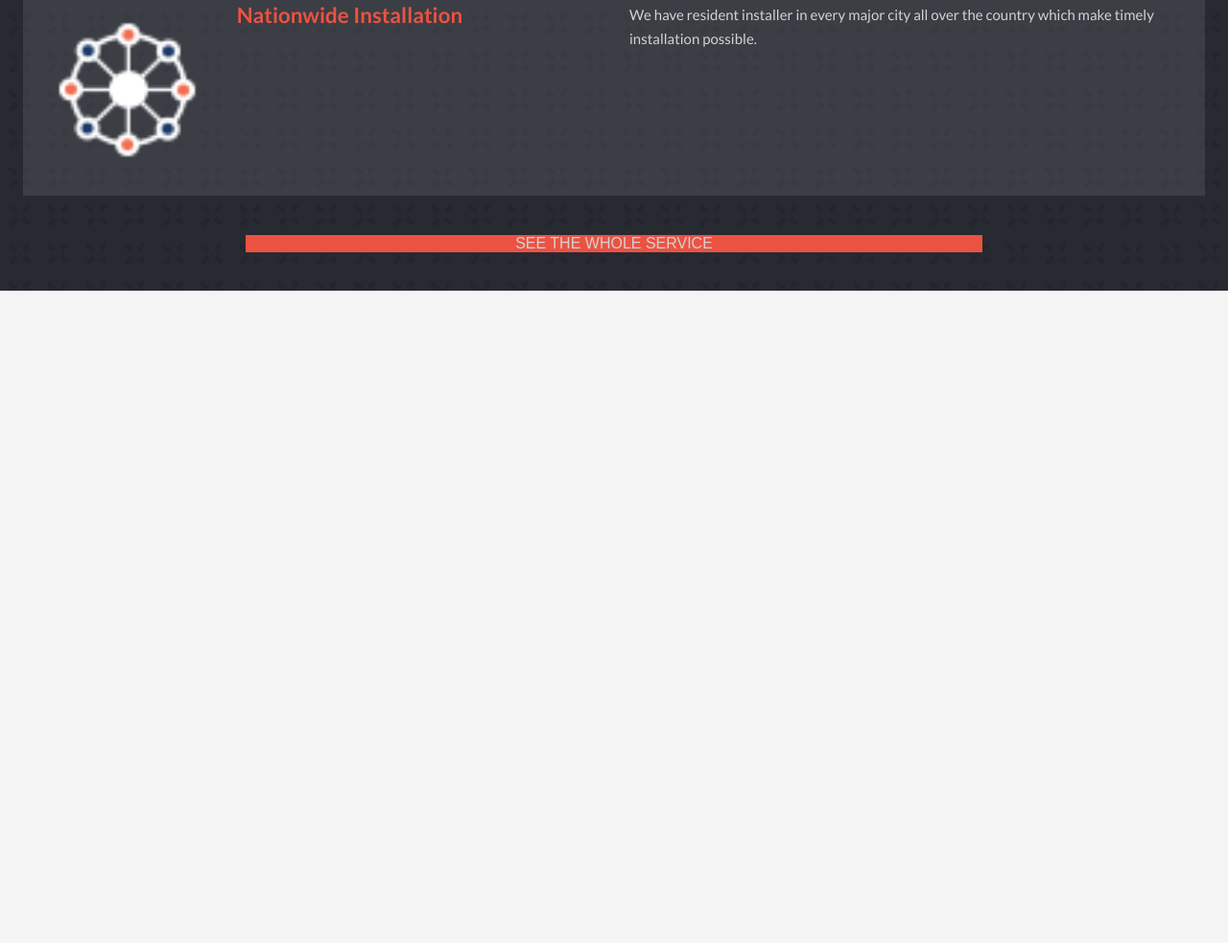
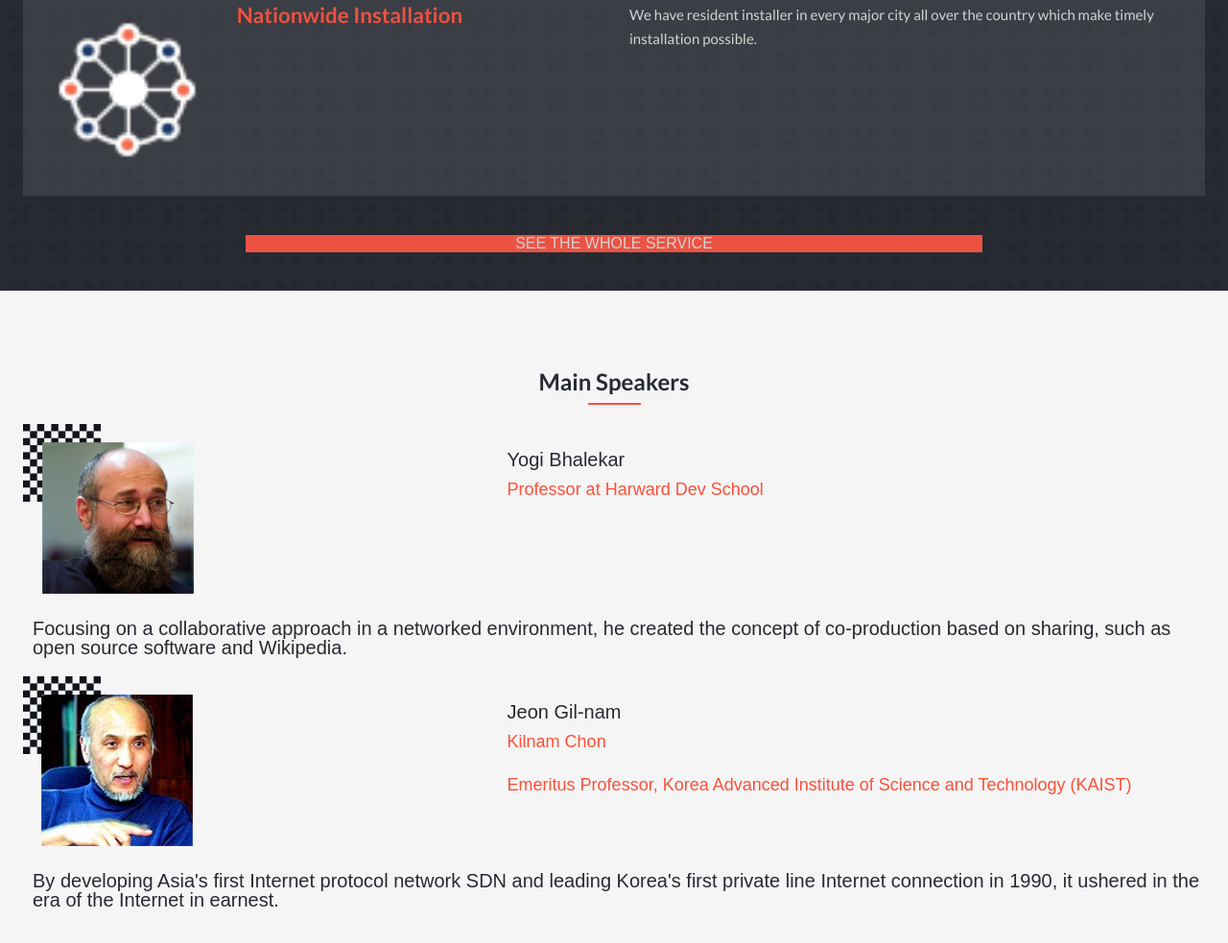
Before and after one commit to RaviTejaM9602/CodeCamp_UK_Summit-22-Project, a plain HTML site: page index.html in a window 1280 px wide. Shown: the part 1767-2750 px from the top of the page at 96% size. Before the commit the page ends 2070 px from the top, so only its background shows below. Drawn offline with Linux system fonts and the light colour scheme.

Commit message:
Added Service Partners and its styling

```diff
--- a/index.html
+++ b/index.html
@@ -128,6 +128,48 @@
     </ul>
     <a href="" class="see-all">SEE THE WHOLE SERVICE</a>
   </section>
+
+  <!-- <section class="support-team">
+    <h2 class="support-section-titles">Support Teams</h2>
+    <hr class="section-title-separators">
+    <ul class="support-list-items" id="support-list">
+    </ul>
+    <button type="button" class="more">More <i class="fa fa-angle-down"></i></button>
+  </section> -->
+
+  <section class="service-partners">
+    <h2 class="partner-title">Main Speakers</h2>
+    <hr class="section-title-separators">
+    <div class="partner">
+      <div class="partner-image">
+        <img src="./Images/Speaker_Images/speaker_01.png" alt="speaker_1">
+      </div>
+      <div class="partner-designation">
+        <h4>Yogi Bhalekar</h4>
+        <h6>Professor at Harward Dev School</h6>
+      </div>
+      <div class="partner-intro">
+       <p> Focusing on a collaborative approach in a networked environment, he created the concept of co-production based on sharing,
+        such as open source software and Wikipedia. </p>
+      </div>
+    </div>
+    <div class="partner">
+      <div class="partner-image">
+        <img src="./Images/Speaker_Images/speaker_02.png" alt="speaker_1">
+      </div>
+      <div class="partner-designation">
+        <h4>Jeon Gil-nam</h4>
+        <h6>Kilnam Chon</h6>
+        <h6>Emeritus Professor, Korea Advanced Institute of Science and Technology (KAIST)</h6>
+      </div>
+      <div class="partner-intro">
+       <p> By developing Asia's first Internet protocol network SDN and leading Korea's first private line Internet connection in 1990,
+          it ushered in the era of the Internet in earnest. </p>
+      </div>
+    </div>
+
+  </section>
+
     <script src="mobile.js"></script>
 
     </body>
--- a/style.css
+++ b/style.css
@@ -269,3 +269,71 @@ img {
   width: 60%;
   display: inline;
 }
+
+.service-partners {
+  padding-top: 10vh;
+  padding-bottom: 5vh;
+  display: flex;
+  flex-direction: column;
+}
+
+.partner-title {
+  color: var(--dark);
+  text-align: center;
+  margin: 0;
+}
+
+.partner {
+  display: grid;
+  grid-template-columns: 2fr 3fr;
+  grid-gap: 3px;
+  grid-template-areas:
+  'picture  description'
+  'picture  description'
+  'role role';
+  padding: 0 24px;
+}
+
+.partner-image {
+  grid-area: picture;
+  width: 100%;
+}
+
+.partner-designation {
+  grid-area: description;
+  padding-left: 10px;
+}
+
+.partner-intro {
+  grid-area: role;
+  padding-left: 10px;
+}
+
+.partner-designation h4 {
+  color: #272a32;
+  font-size: 20px;
+  font-weight: 300;
+  font-family: 'Nanum Gothic', sans-serif;
+  line-height: 20px;
+}
+
+.partner-designation h6 {
+  color: #ff4f38;
+  font-size: 18px;
+  font-weight: 200;
+  font-family: 'Nanum Gothic', sans-serif;
+  line-height: 15px;
+  margin-top: -12px;
+}
+
+.partner-designation:last-child {
+  margin-top: -12px;
+}
+
+.partner-intro p {
+  color: #272a32;
+  font-size: 20px;
+  font-weight: 300;
+  font-family: 'Nanum Gothic', sans-serif;
+  line-height: 20px;
+}
```
Also changed, not shown: Images/Speaker_Images/speaker_01.png (added), Images/Speaker_Images/speaker_02.png (added), Images/Speaker_Images/speaker_03.png (added), Images/Speaker_Images/speaker_04.png (added), Images/Speaker_Images/speaker_05.png (added), Images/Speaker_Images/speaker_06.png (added).
